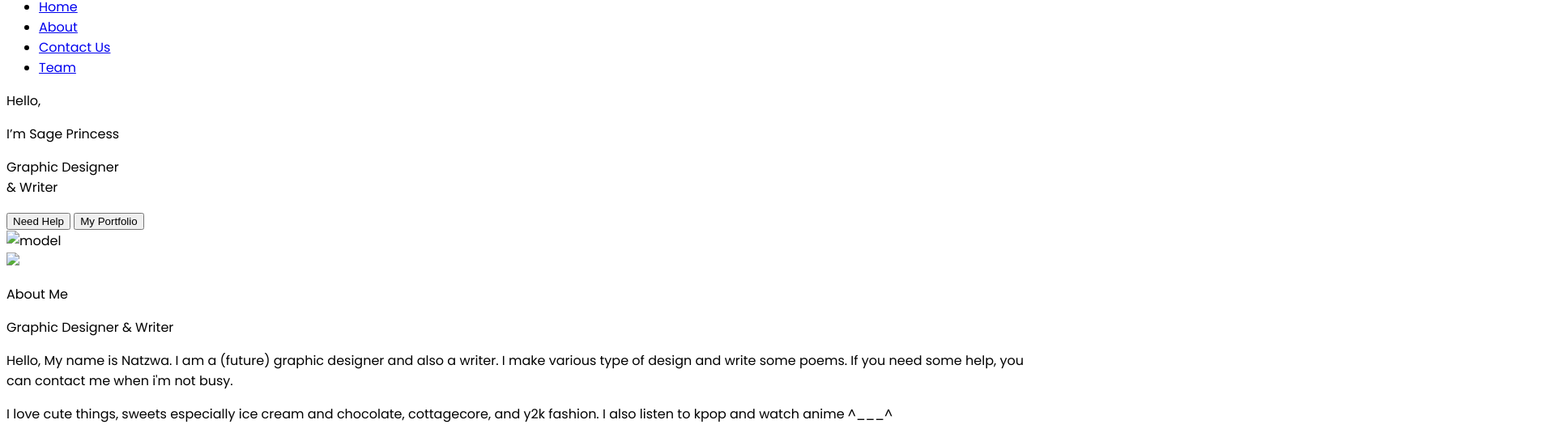
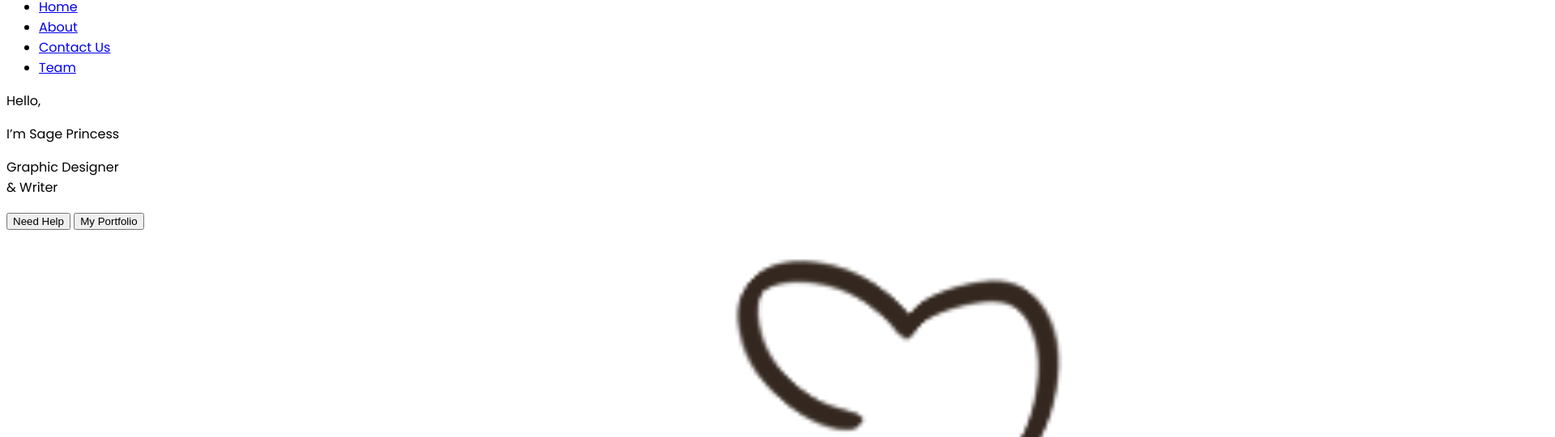
Before and after one commit to Natzwa/natzwa.github.io, a plain HTML site: page index.html in a window 1280 px wide. Shown: the part 53-593 px from the top of the page at 81% size, 1920 px wide, since content can reach past the window. Drawn offline with Linux system fonts and the light colour scheme.

Commit message:
Update index.html

```diff
--- a/index.html
+++ b/index.html
@@ -6,7 +6,7 @@
     <meta name="viewport" content="width=device-width, intial-scale=1.0">
     <title>Website Profile</title>
     <link href='https://fonts.googleapis.com/css?family=Poppins' rel='stylesheet'>
-    <link rel="stylesheet" type="text/css" href="../web_profile/style.css"/>
+    <link rel="stylesheet" type="text/css" href="style.css"/>
 
     <!--style-->
     <style>
@@ -47,7 +47,7 @@
         </div>
 
         <!--model---------------------->
-        <img alt="model" class="model" src="../web_profile/mdl.png"
+        <img alt="model" class="model" src="mdl.png"
 
     </section>
 
@@ -55,7 +55,7 @@
     <div class="about-container">
 
         <!--img------------------------->
-        <img class="mdl" src="../web_profile/modell.png"/>
+        <img class="mdl" src="modell.png"/>
         <!--about-me-text--------------->
         <div class="about-text">
         <p>About Me</p>
```
